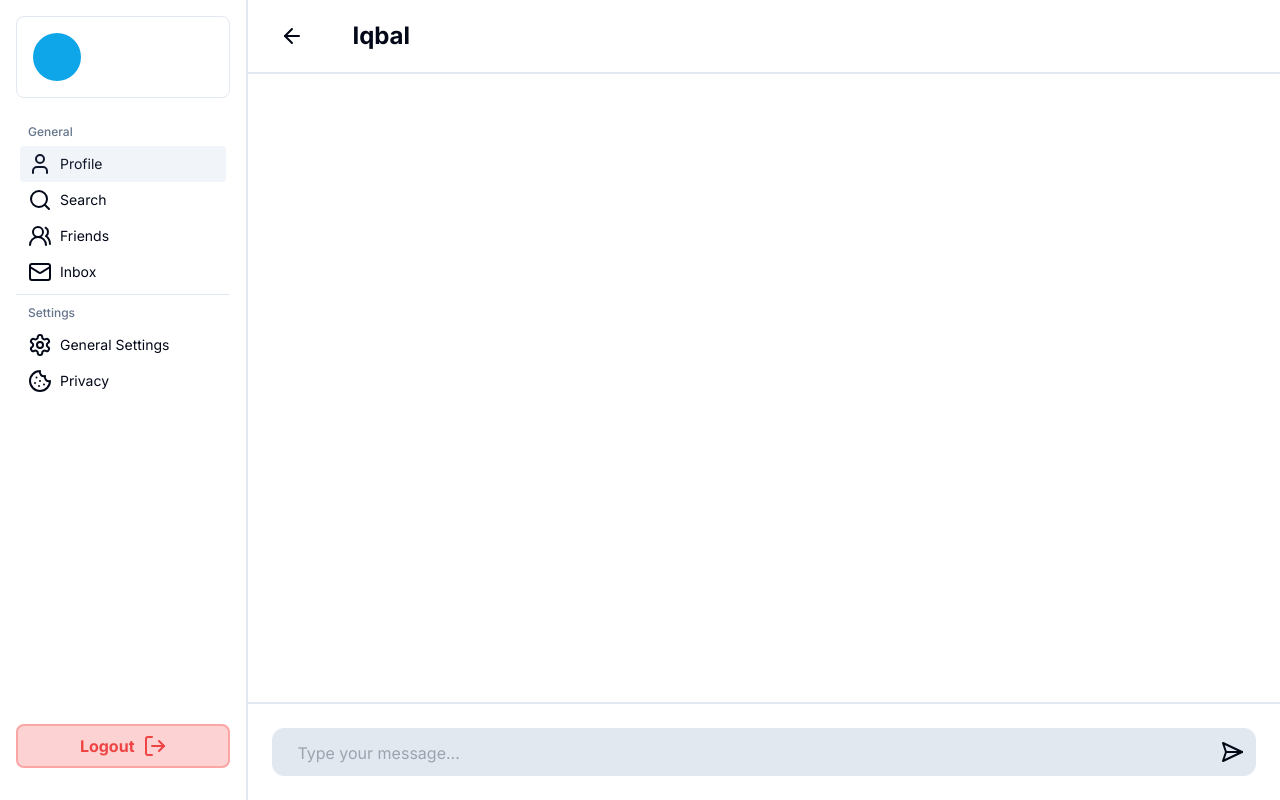
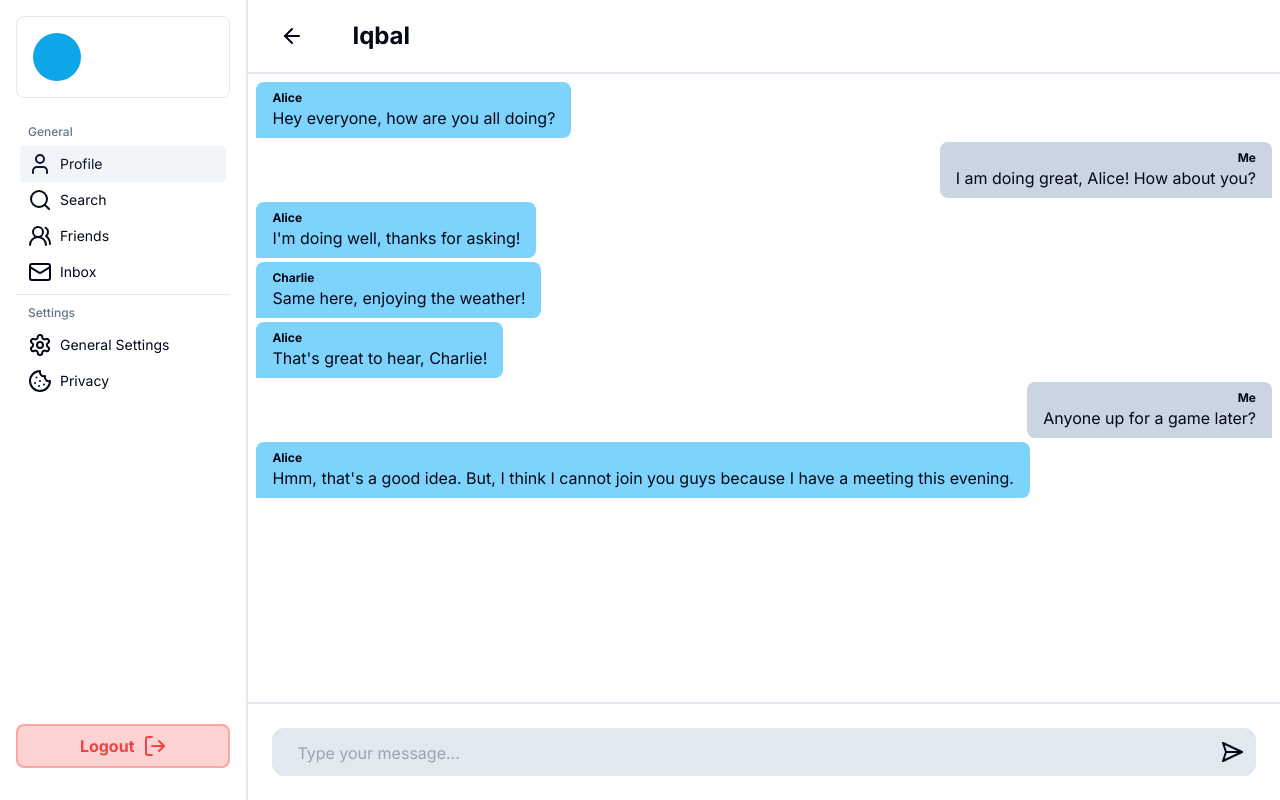
Before and after one commit to iqbalpa/chat-app-frontend, a Next.js app: page /inbox in a window 1280 px wide. Built offline with nearby package versions, Linux system fonts and the light colour scheme.

Commit message:
feat(inbox): create bubble chat

```diff
--- a/src/modules/inbox/inbox.tsx
+++ b/src/modules/inbox/inbox.tsx
@@ -2,6 +2,24 @@
 
 import React, { useState, useRef, useEffect, ChangeEvent } from "react";
 import { ArrowLeft, SendHorizontal } from "lucide-react";
+
+interface Message {
+	name: string;
+	text: string;
+}
+
+const messages: Message[] = [
+	{ name: "Alice", text: "Hey everyone, how are you all doing?" },
+	{ name: "Me", text: "I am doing great, Alice! How about you?" },
+	{ name: "Alice", text: "I'm doing well, thanks for asking!" },
+	{ name: "Charlie", text: "Same here, enjoying the weather!" },
+	{ name: "Alice", text: "That's great to hear, Charlie!" },
+	{ name: "Me", text: "Anyone up for a game later?" },
+	{
+		name: "Alice",
+		text: "Hmm, that's a good idea. But, I think I cannot join you guys because I have a meeting this evening.",
+	},
+];
 
 const InboxModule: React.FC = () => {
 	const [message, setMessage] = useState<string>("");
@@ -27,7 +45,22 @@ const InboxModule: React.FC = () => {
 			</div>
 
 			{/* chat space */}
-			<div className="grow"></div>
+			<div className="grow flex flex-col gap-1 p-2">
+				{messages.map((message, index) => (
+					<div key={index} className={`flex ${message.name === "Me" ? "justify-end" : "justify-start"}`}>
+						<div
+							className={`flex flex-col px-4 py-2 text-left ${
+								message.name === "Me"
+									? "bg-slate-300 text-right rounded-tl-lg rounded-bl-lg rounded-tr-lg"
+									: "bg-sky-300 rounded-tr-lg rounded-br-lg rounded-tl-lg"
+							}`}
+						>
+							<p className="text-xs font-bold">{message.name}</p>
+							<p>{message.text}</p>
+						</div>
+					</div>
+				))}
+			</div>
 
 			{/* chat input */}
 			<div className="flex flex-row items-center justify-center px-6 py-6 border-t-2 border-slate-200">
```
